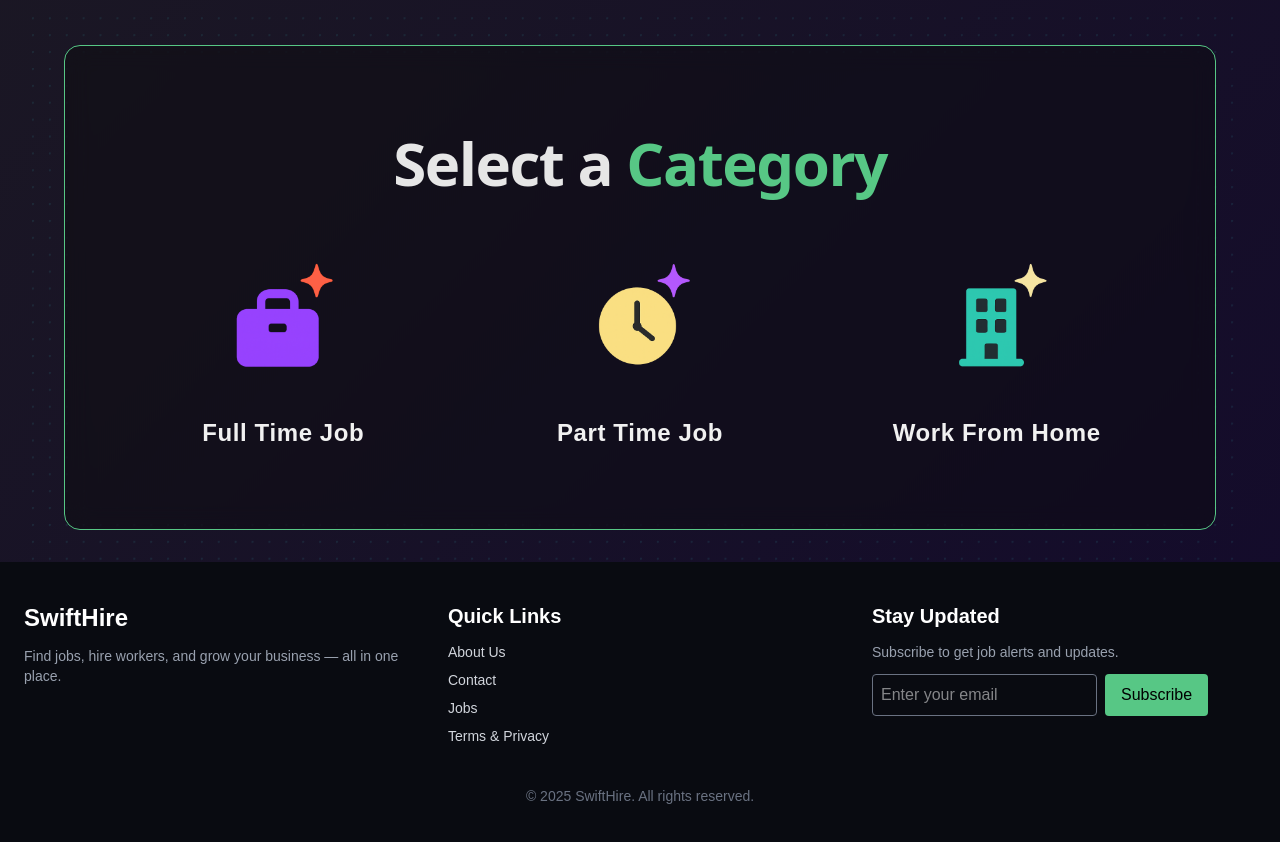
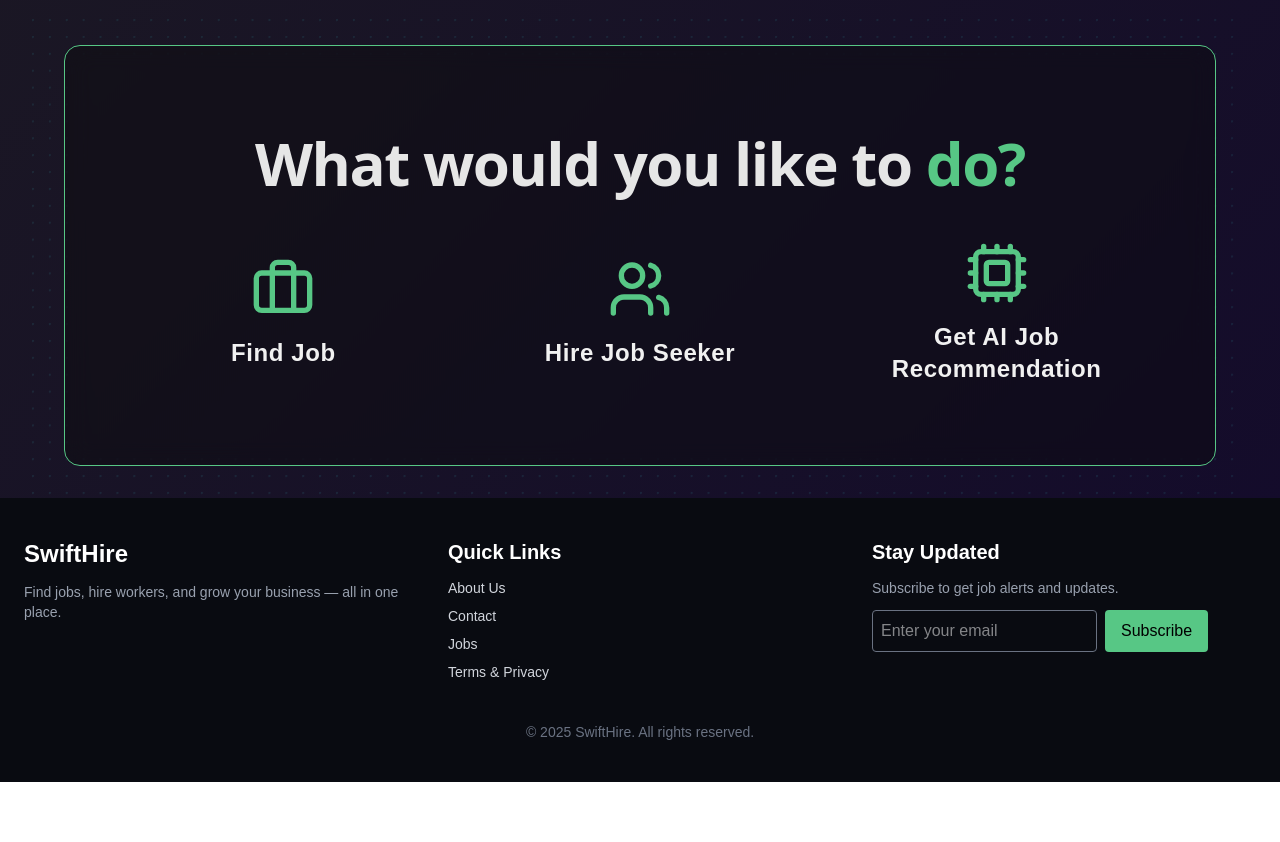
Before and after one commit to icodervivek/swifthire, a React (Vite) app in the folder client/: page / in a window 1280 px wide. Shown: the part 1340-2182 px from the top of the page. After the commit the page ends 2122 px from the top, so only its background shows below. Built offline with nearby package versions, Linux system fonts and the light colour scheme.

Commit message:
feat: updated the ui

```diff
--- a/client/src/components/HeroSection.jsx
+++ b/client/src/components/HeroSection.jsx
@@ -1,51 +1,68 @@
 import React from "react";
+import { Briefcase, Users, Cpu } from "lucide-react";
+import { motion } from "framer-motion";
 
 const HeroSection = () => {
+  const cardVariants = {
+    hidden: { opacity: 0, y: 30 },
+    visible: (i) => ({
+      opacity: 1,
+      y: 0,
+      transition: { delay: i * 0.2, duration: 0.6, ease: "easeOut" },
+    }),
+  };
+
   return (
     <section className="dotted-svg py-10 px-4 sm:px-6 lg:px-12">
       <div className="card-section text-center rounded-2xl border border-[#57c785] p-6 sm:p-10 md:p-16 lg:p-20 bg-[#0b0b0b]/40 backdrop-blur-md">
         {/* Title */}
         <h2 className="text-3xl sm:text-4xl md:text-5xl lg:text-6xl text-[#e6e6e6] mb-10 font-extrabold font-sans tracking-tight leading-tight">
-          Select a <span className="text-[#57c785]">Category</span>
+          What would you like to <span className="text-[#57c785]">do?</span>
         </h2>
 
         {/* Cards Grid */}
         <div className="grid grid-cols-1 sm:grid-cols-2 md:grid-cols-3 gap-8 sm:gap-10 md:gap-16 lg:gap-20 place-items-center">
-          {/* Full Time */}
-          <div className="card cursor-pointer hover:scale-105 transition-transform duration-300 text-center">
-            <img
-              className="w-28 sm:w-32 md:w-40 mb-4 mx-auto card-image"
-              src="fulltime.png"
-              alt="Full Time Job"
-            />
+          {/* Find Job */}
+          <motion.div
+            className="card cursor-pointer hover:scale-105 transition-transform duration-300 text-center"
+            custom={0}
+            initial="hidden"
+            animate="visible"
+            variants={cardVariants}
+          >
+            <Briefcase className="w-16 h-16 mb-4 mx-auto text-[#57c785]" />
             <h3 className="text-lg sm:text-xl md:text-2xl font-semibold text-[#f1f1f1] tracking-wide">
-              Full Time Job
+              Find Job
             </h3>
-          </div>
+          </motion.div>
 
-          {/* Part Time */}
-          <div className="card cursor-pointer hover:scale-105 transition-transform duration-300 text-center">
-            <img
-              className="w-28 sm:w-32 md:w-40 mb-4 mx-auto card-image"
-              src="parttime.png"
-              alt="Part Time Job"
-            />
+          {/* Hire Job Seeker */}
+          <motion.div
+            className="card cursor-pointer hover:scale-105 transition-transform duration-300 text-center"
+            custom={1}
+            initial="hidden"
+            animate="visible"
+            variants={cardVariants}
+          >
+            <Users className="w-16 h-16 mb-4 mx-auto text-[#57c785]" />
             <h3 className="text-lg sm:text-xl md:text-2xl font-semibold text-[#f1f1f1] tracking-wide">
-              Part Time Job
+              Hire Job Seeker
             </h3>
-          </div>
+          </motion.div>
 
-          {/* Work From Home */}
-          <div className="card cursor-pointer hover:scale-105 transition-transform duration-300 text-center">
-            <img
-              className="w-28 sm:w-32 md:w-40 mb-4 mx-auto card-image"
-              src="wfh.png"
-              alt="Work From Home"
-            />
+          {/* Get AI Job Recommendation */}
+          <motion.div
+            className="card cursor-pointer hover:scale-105 transition-transform duration-300 text-center"
+            custom={2}
+            initial="hidden"
+            animate="visible"
+            variants={cardVariants}
+          >
+            <Cpu className="w-16 h-16 mb-4 mx-auto text-[#57c785]" />
             <h3 className="text-lg sm:text-xl md:text-2xl font-semibold text-[#f1f1f1] tracking-wide">
-              Work From Home
+              Get AI Job Recommendation
             </h3>
-          </div>
+          </motion.div>
         </div>
       </div>
     </section>
```
